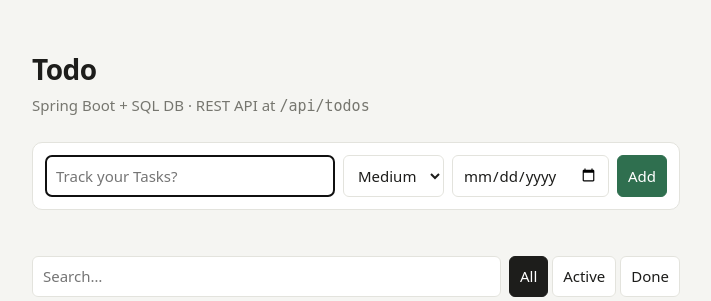
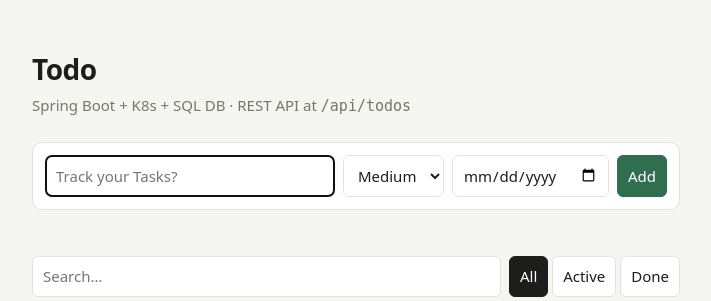
Before and after one commit to SANTOSH146/TODO-Springboot, a Spring Boot app: page / in a window 1280 px wide. Shown: the top 301 px of the page, without its empty margins (284-995 px from the left). Run offline with Spring Boot 4, Linux system fonts and the light colour scheme; data that the repository does not hold is empty.

Commit message:
recent changes

```diff
--- a/src/main/resources/static/index.html
+++ b/src/main/resources/static/index.html
@@ -40,7 +40,7 @@
 <body>
 <main>
   <h1>Todo</h1>
-  <p class="sub">Spring Boot + SQL DB · REST API at <code>/api/todos</code></p>
+  <p class="sub">Spring Boot + K8s + SQL DB · REST API at <code>/api/todos</code></p>
 
   <form class="add" id="addForm">
     <input name="title" placeholder="Track your Tasks?" maxlength="200" required autofocus>
```
